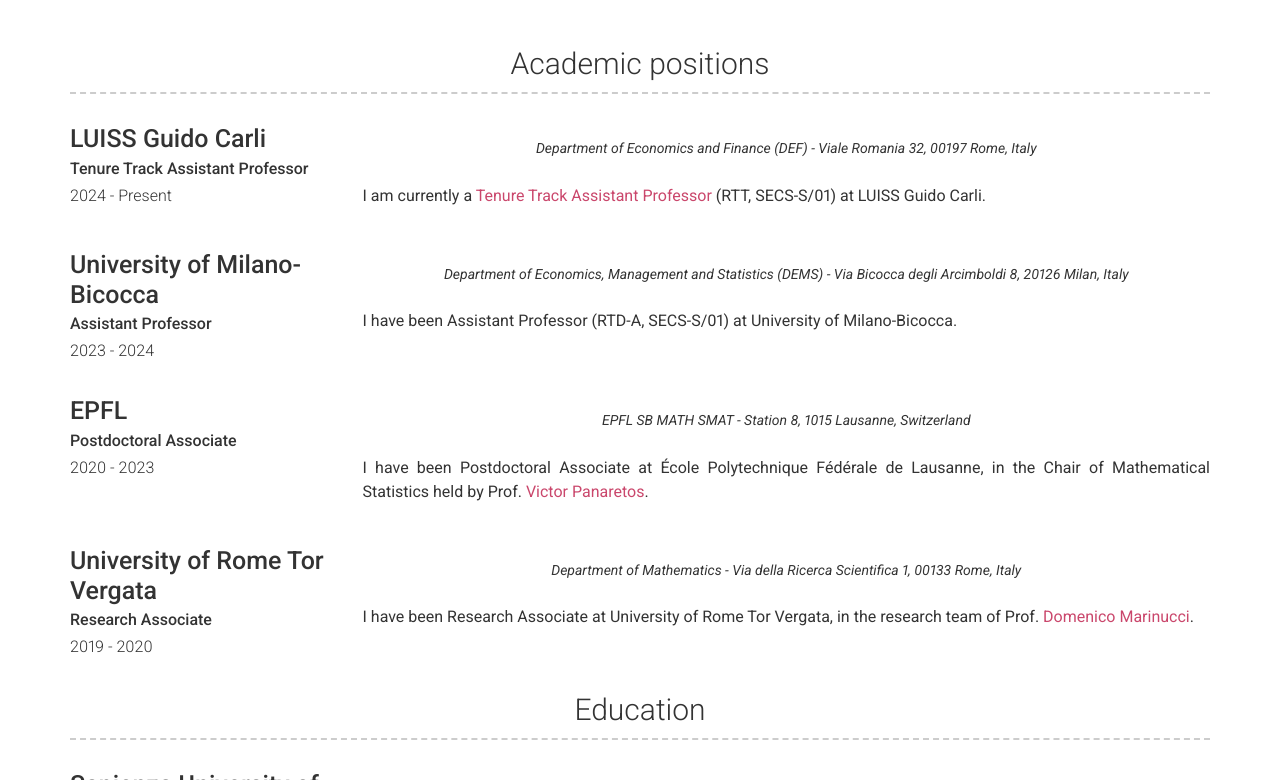
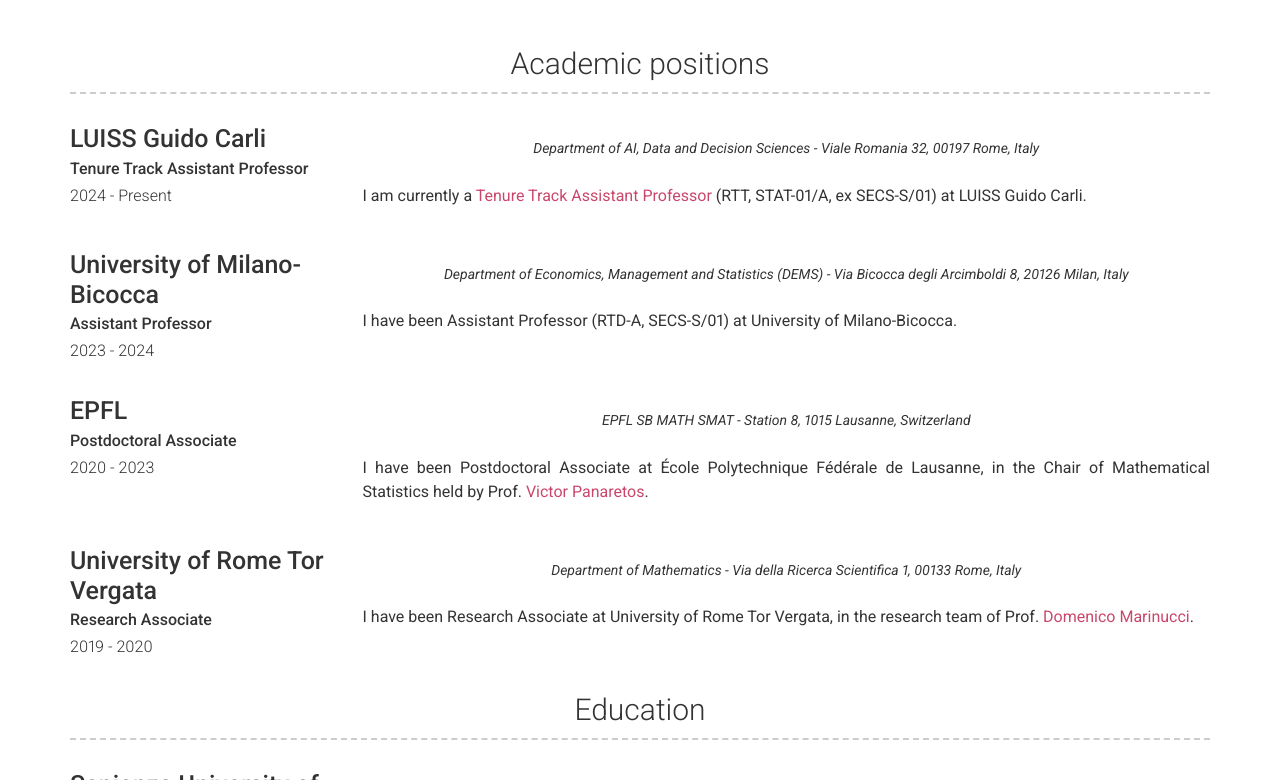
Before and after one commit to alessiacaponera/alessiacaponera.github.io, a Jekyll site: the page built from index.md, in a window 1280 px wide and 900 px high, scrolled down 373 px, cut to the strip 120-900 px from the top of the window. Built offline with Jekyll 4.4.1, drawn with Linux system fonts in a browser that asks for light colours.

Commit message:
Update projects.yml

```diff
--- a/_data/projects.yml
+++ b/_data/projects.yml
@@ -5,9 +5,9 @@
     - title: Tenure Track Assistant Professor
       dates: 2024 - Present
   quote: >
-    Department of Economics and Finance (DEF) - Viale Romania 32, 00197 Rome, Italy
+    Department of AI, Data and Decision Sciences - Viale Romania 32, 00197 Rome, Italy
   description: >
-    I am currently a [Tenure Track Assistant Professor](https://www.luiss.edu/faculty-profile/356598) (RTT, SECS-S/01) at LUISS Guido Carli.
+    I am currently a [Tenure Track Assistant Professor](https://www.luiss.edu/faculty-profile/356598) (RTT, STAT-01/A, ex SECS-S/01) at LUISS Guido Carli.
 
 - layout: left
   company: University of Milano-Bicocca
```
